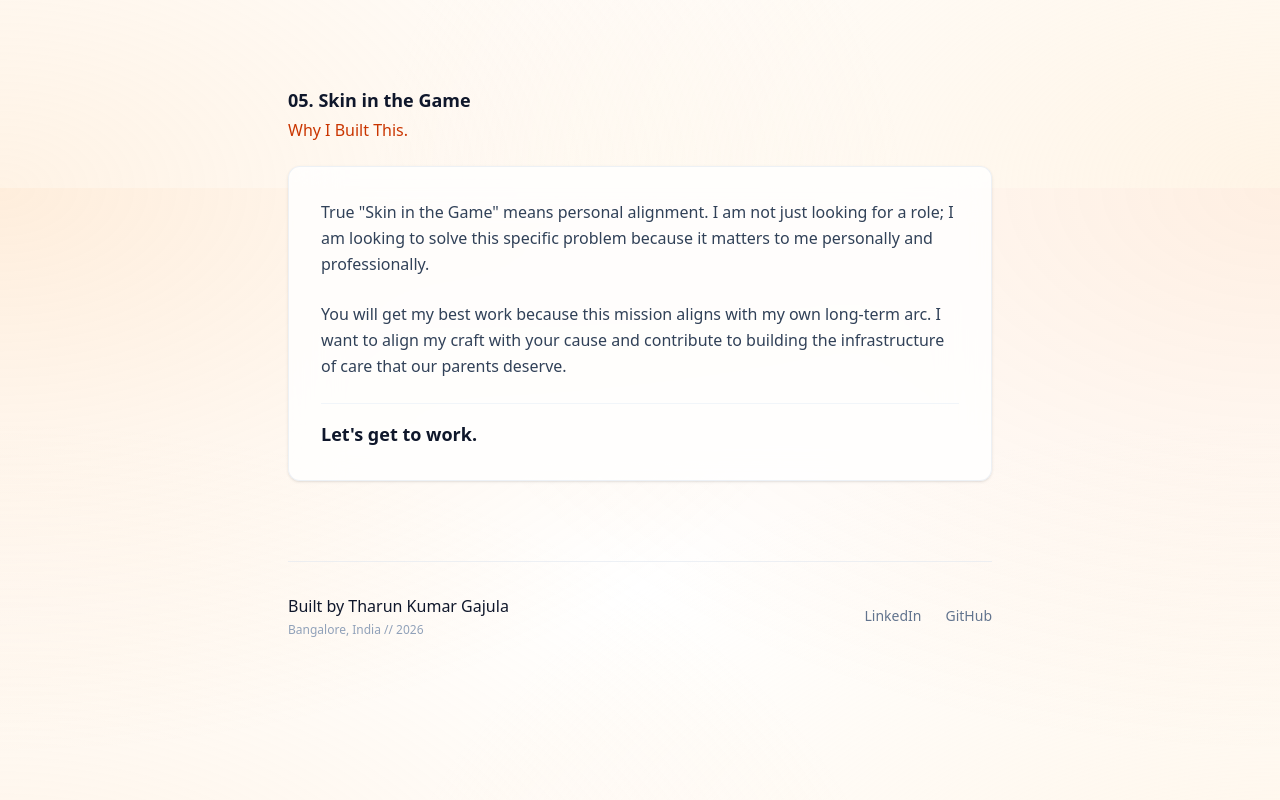
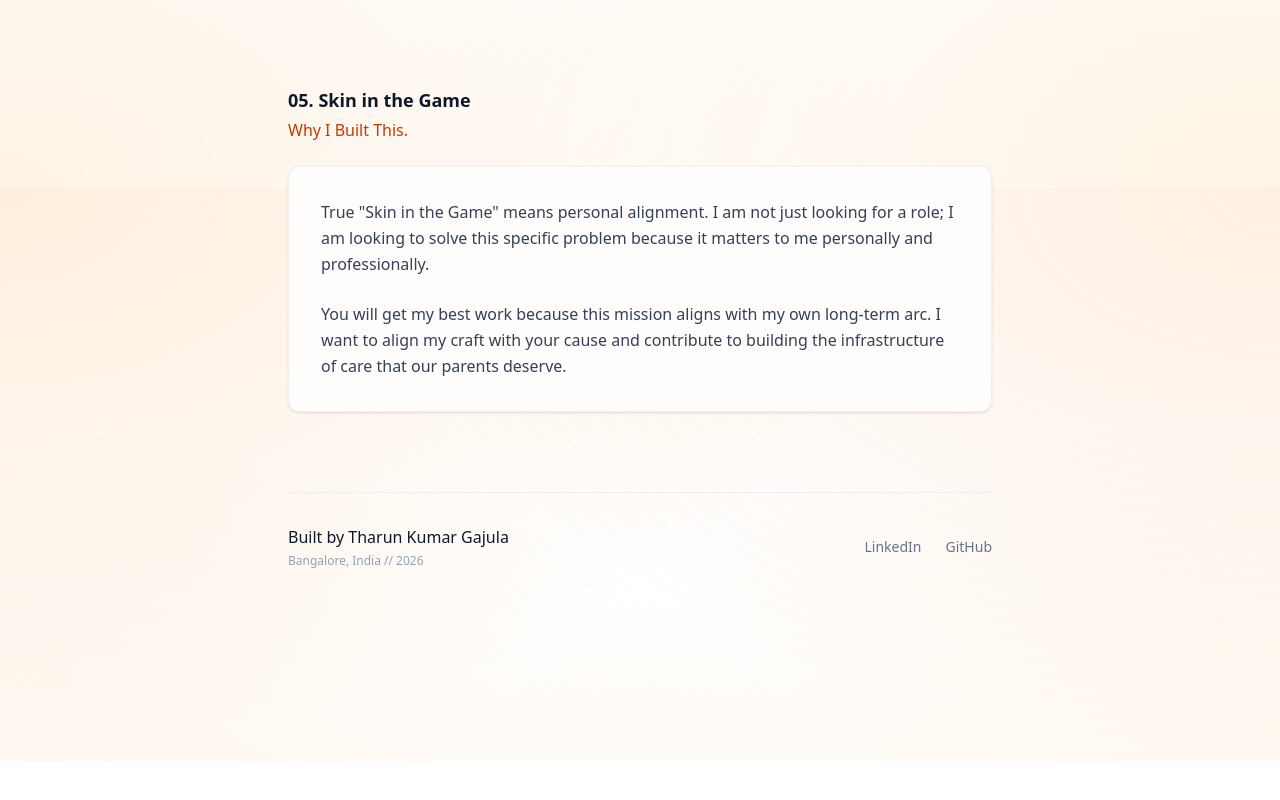
Before and after one commit to tharungajula2/coverletter_praanhealth, a Next.js app: page / in a window 1280 px wide. Shown: the part 5412-6212 px from the top of the page. After the commit the page ends 6173 px from the top, so only its background shows below. Built offline with nearby package versions, Linux system fonts and the light colour scheme.

Commit message:
Remove 'LEts get to the work' line

```diff
--- a/src/app/page.tsx
+++ b/src/app/page.tsx
@@ -143,10 +143,6 @@ export default function Home() {
             <p>
               You will get my best work because this mission aligns with my own long-term arc. I want to align my craft with your cause and contribute to building the infrastructure of care that our parents deserve.
             </p>
-
-            <p className="font-bold text-slate-900 text-lg pt-4 border-t border-slate-100 mt-6">
-              Let's get to work.
-            </p>
           </div>
         </div>
       </section>
```
Also changed, not shown: 1 other file (tests, documents, lock files or other folders).
